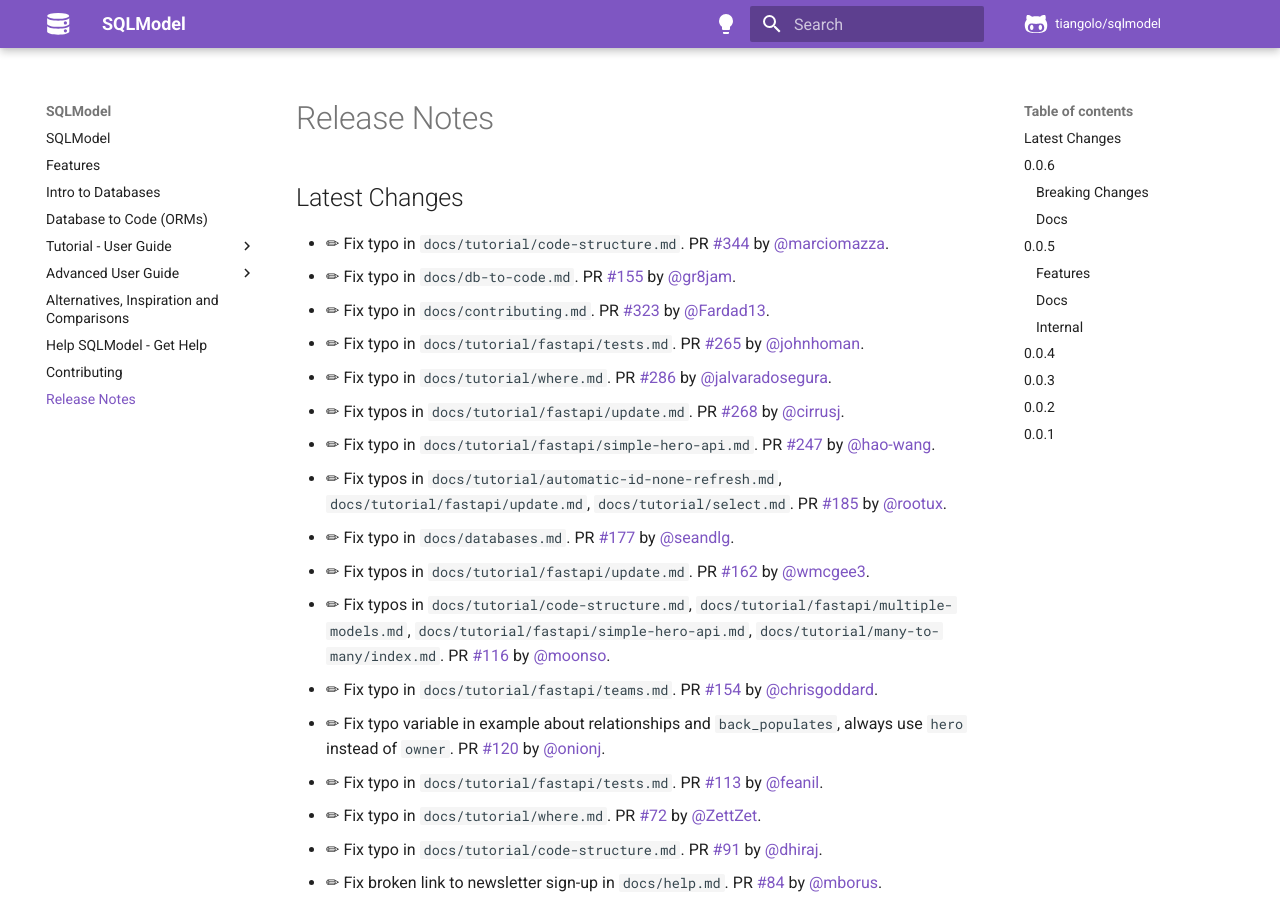
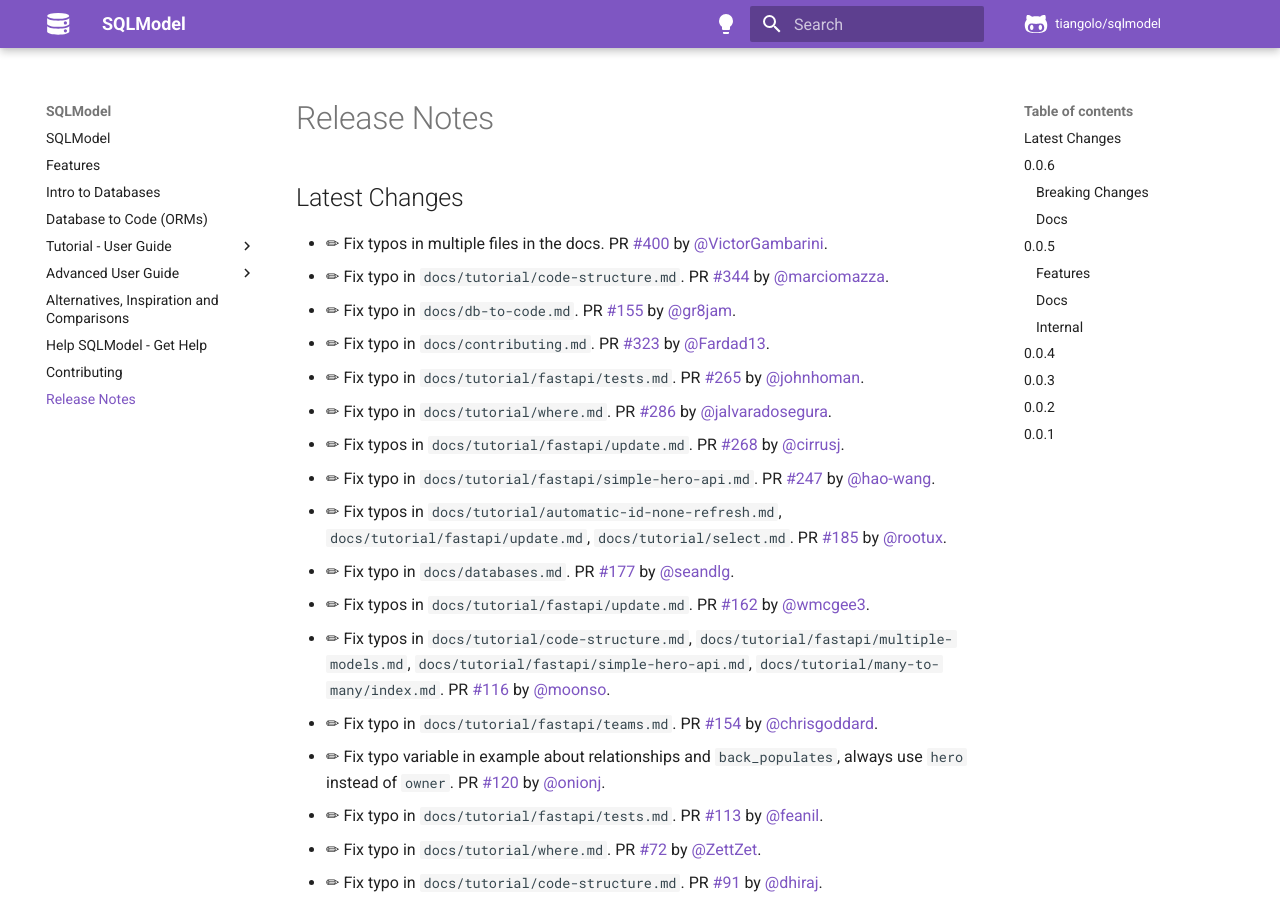
Before and after one commit to upmorpheus/Laravel-perfect, an MkDocs documentation site: the page built from docs/release-notes.md, in a window 1280 px wide and 900 px high. Built offline with MkDocs 1.6.1 and Material for MkDocs 9.7.7, drawn with Linux system fonts in a browser that asks for light colours; comment, search, counter and statistics services are not loaded.

Commit message:
📝 Update release notes

```diff
--- a/docs/release-notes.md
+++ b/docs/release-notes.md
@@ -2,6 +2,7 @@
 
 ## Latest Changes
 
+* ✏ Fix typos in multiple files in the docs. PR [#400](https://github.com/tiangolo/sqlmodel/pull/400) by [@VictorGambarini](https://github.com/VictorGambarini).
 * ✏ Fix typo in `docs/tutorial/code-structure.md`. PR [#344](https://github.com/tiangolo/sqlmodel/pull/344) by [@marciomazza](https://github.com/marciomazza).
 * ✏ Fix typo in `docs/db-to-code.md`. PR [#155](https://github.com/tiangolo/sqlmodel/pull/155) by [@gr8jam](https://github.com/gr8jam).
 * ✏ Fix typo in `docs/contributing.md`. PR [#323](https://github.com/tiangolo/sqlmodel/pull/323) by [@Fardad13](https://github.com/Fardad13).
```
